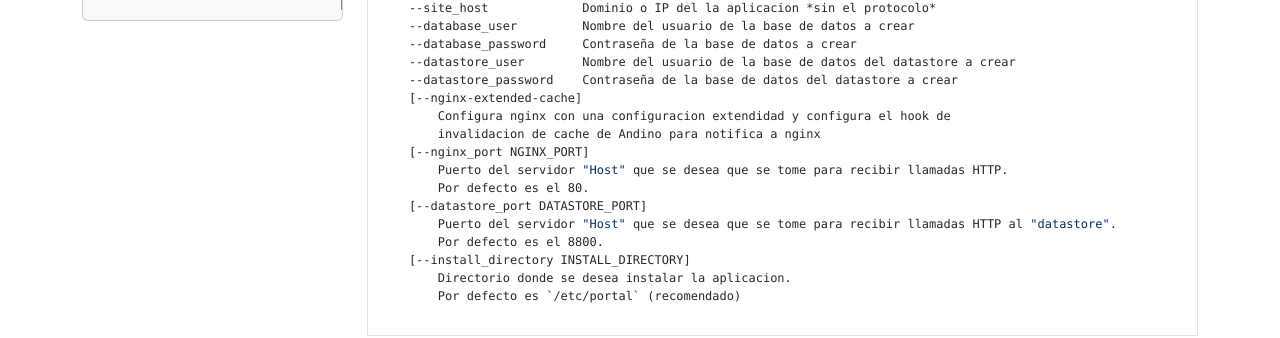
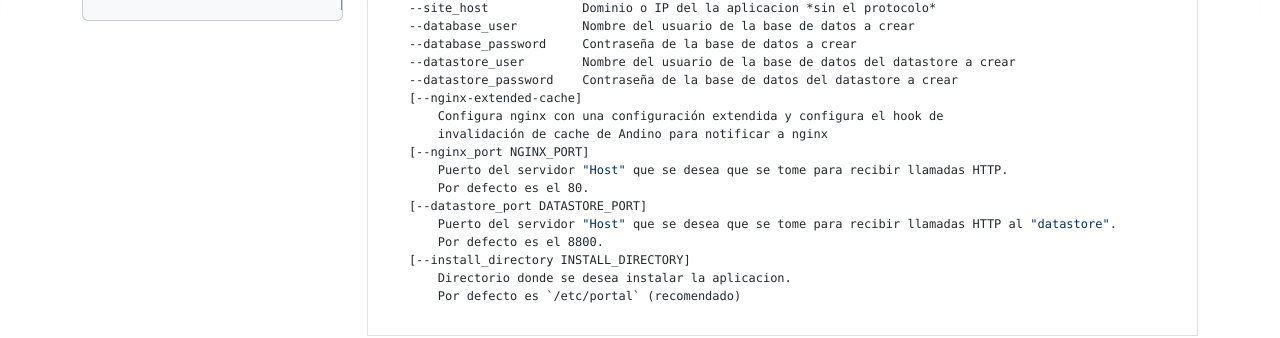
Before and after one commit to datosgobar/portal-andino, an MkDocs documentation site: the page built from docs/developers/install.md, in a window 1280 px wide and 900 px high, scrolled down 664 px. Shown: the part 295-633 px from the top of the window. Built offline with MkDocs 1.6.1, drawn with Linux system fonts in a browser that asks for light colours; nearby versions of some CDN libraries; old or Windows-style settings are respelled for this version of MkDocs; some of the changed text lies outside the part shown.

Commit message:
Fix de algunos typos en documentación y logeo

```diff
--- a/docs/developers/install.md
+++ b/docs/developers/install.md
@@ -45,8 +45,8 @@ El mismo requiere algunos parametros y otros son opcionales:
     --datastore_user        Nombre del usuario de la base de datos del datastore a crear
     --datastore_password    Contraseña de la base de datos del datastore a crear
     [--nginx-extended-cache]
-        Configura nginx con una configuracion extendidad y configura el hook de
-        invalidacion de cache de Andino para notifica a nginx
+        Configura nginx con una configuración extendida y configura el hook de
+        invalidación de cache de Andino para notificar a nginx
     [--nginx_port NGINX_PORT]
         Puerto del servidor "Host" que se desea que se tome para recibir llamadas HTTP.
         Por defecto es el 80.
```
Also changed, not shown: 1 other file.
